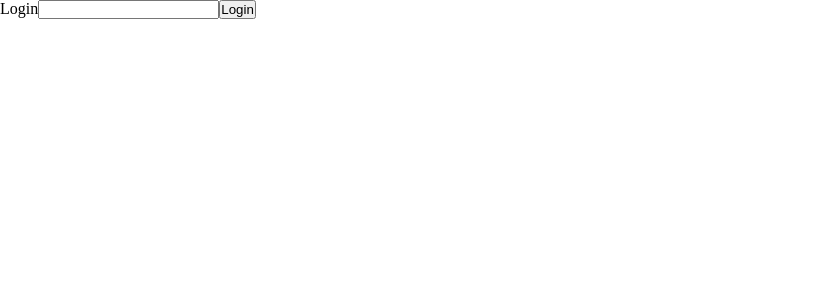
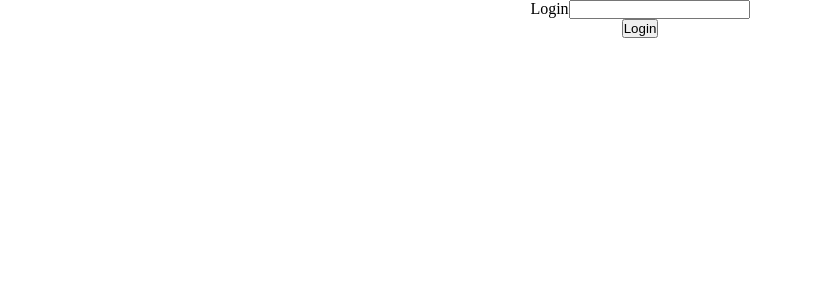
Before and after one commit to GeracNeto/dog-breed, a React (Vite) app: page / in a window 1280 px wide. Shown: the top 300 px of the page, without its empty margins (0-813 px from the left). Built offline with nearby package versions, Linux system fonts and the light colour scheme.

Commit message:
Importado estilo e atualizado type do botão para submit

```diff
--- a/src/pages/Register/index.tsx
+++ b/src/pages/Register/index.tsx
@@ -1,4 +1,7 @@
 // Página de registro
+
+// Styles
+import './style.css';
 
 // Componentes
 import { Button } from "../components/Button";
@@ -12,8 +15,7 @@ const Register = () => {
             name="email"
             type='email'
           />
-          <Button>Login</Button>
-
+          <Button type='submit'>Login</Button>
         </div>
       );
 };
```
